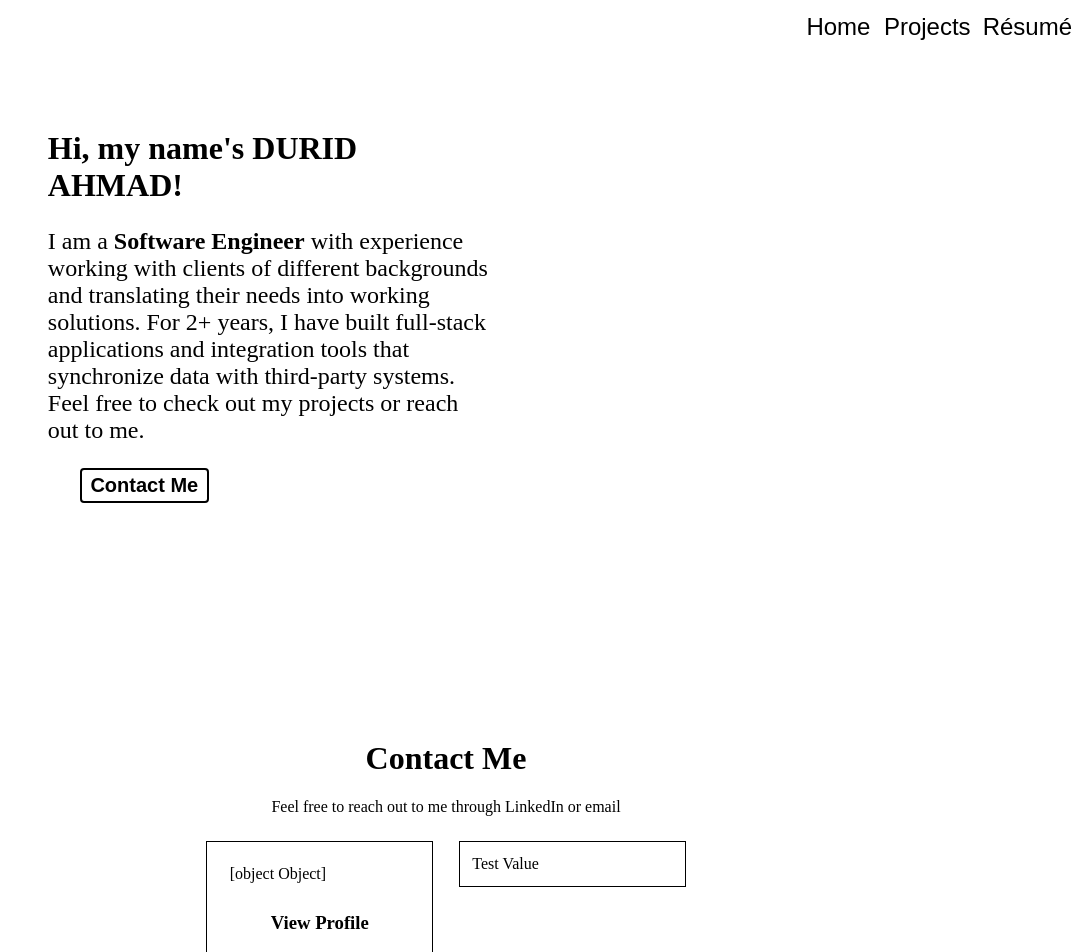
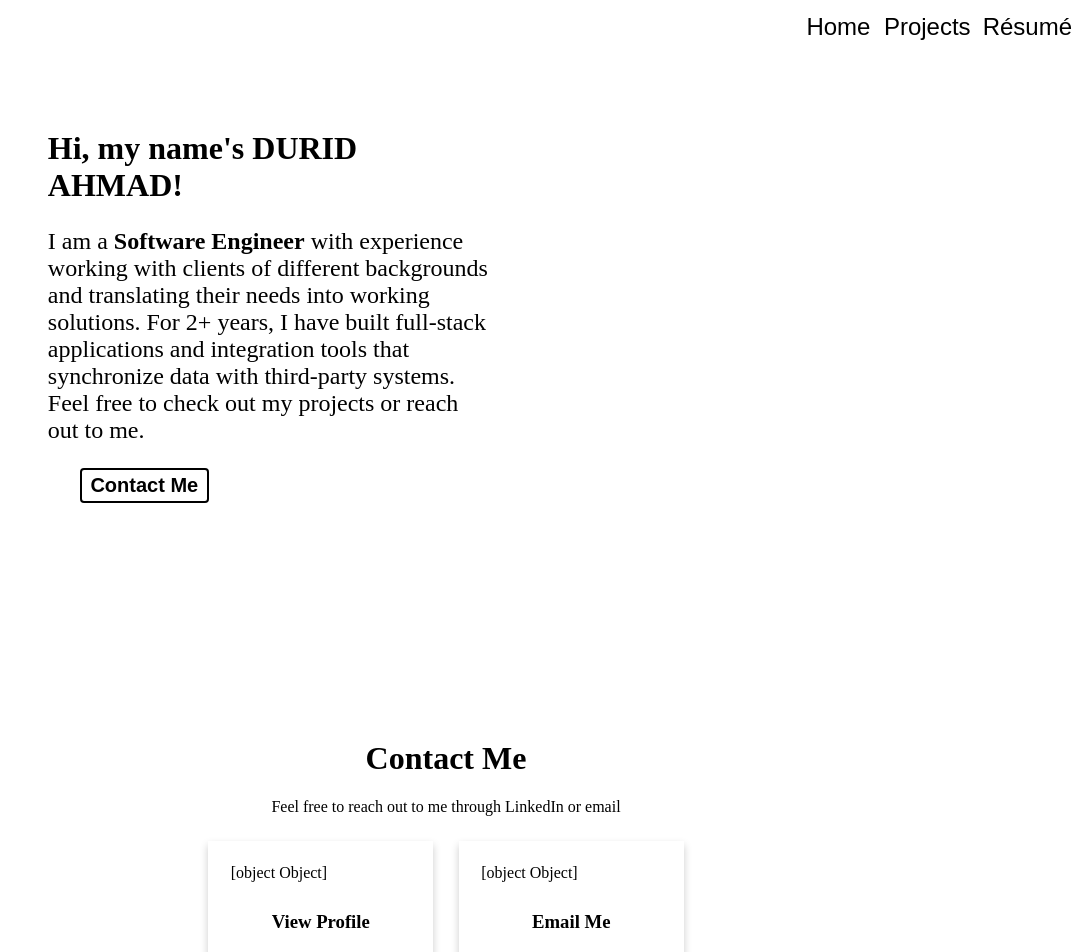
Before and after one commit to durid-ah/durid-ah.github.io, a Next.js app: page / in a window 1280 px wide. Shown: the top 952 px of the page, without its empty margins (194-1280 px from the left). Built offline with nearby package versions, Linux system fonts and the light colour scheme.

Commit message:
implemented email card and added wrapped both cards in Link component

```diff
--- a/pages/index.tsx
+++ b/pages/index.tsx
@@ -47,16 +47,25 @@ export default function Home() {
           <h1>Contact Me</h1>
           <div>Feel free to reach out to me through LinkedIn or email</div>
             <div className={styles.cardRow}>
-              <div className={styles.card}>
-                <div
-                  className={styles.linkedinIcon}
-                  dangerouslySetInnerHTML={{__html: require("../images/iconmonstr-linkedin-2.svg?include")}}>
+              <Link href="">
+                <div className={styles.card}>
+                  <div
+                    className={styles.cardIcon}
+                    dangerouslySetInnerHTML={{__html: require("../images/iconmonstr-linkedin-2.svg?include")}}>
+                  </div>
+                  <h3>View Profile</h3>
                 </div>
-                <h3>View Profile</h3>
-              </div>
-              <div className={styles.card}>Test Value</div>
+              </Link>
+              <Link href="">
+                <div className={styles.card}>
+                  <div
+                    className={styles.cardIcon}
+                    dangerouslySetInnerHTML={{__html: require("../images/email-r.svg?include")}}>
+                  </div>
+                  <h3>Email Me</h3>
+                </div>
+              </Link>
           </div>
-
         </div>
       </main>
 
--- a/styles/Home.module.css
+++ b/styles/Home.module.css
@@ -108,10 +108,11 @@
 }
 
 .card {
-  border: 1px solid;
+  box-shadow: 0 4px 8px 0 rgba(0,0,0,0.2);
   width: min(200px, 90%);
   padding: 1%;
   height: 100%;
+  cursor: pointer;
 }
 
 .card h3 {
@@ -119,7 +120,7 @@
   color: var(--main-dark);
 }
 
-.linkedinIcon {
+.cardIcon {
   width: 100%;
   height: 100%;
   padding: 5%;
```
Also changed, not shown: images/email-r.svg, images/iconmonstr-linkedin-3.svg (deleted).
